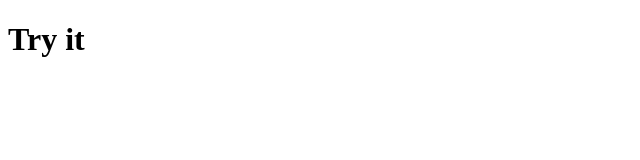
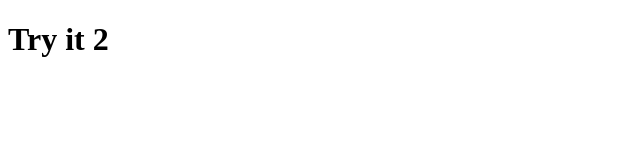
Before and after one commit to agnes-kabaly/agnes-kabaly.github.io, a plain HTML site: page index.html in a window 1280 px wide. Shown: the full height of the page, 0-640 px from the left. Drawn offline with Linux system fonts and the light colour scheme.

Commit message:
try to load

```diff
--- a/index.html
+++ b/index.html
@@ -5,6 +5,6 @@
     <title>Title</title>
 </head>
 <body>
-	<h1>Try it</h1>
+<h1>Try it 2</h1>
 </body>
 </html>
```
